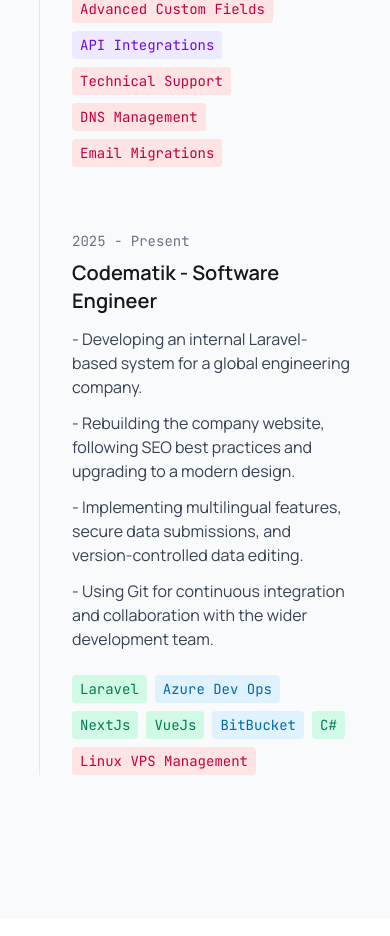
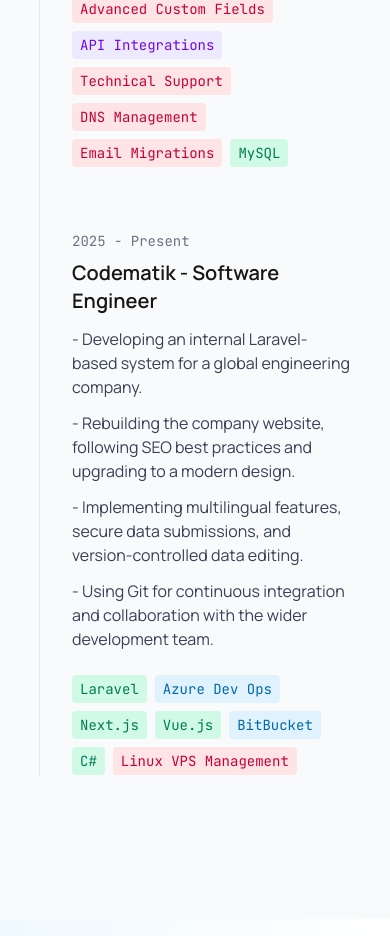
Before and after one commit to Joesanity/portfolio2025, a Next.js app: page / in a window 390 px wide. Shown: the part 3040-3976 px from the top of the page. Built offline with nearby package versions, Linux system fonts and the light colour scheme.

Commit message:
Tags + Projects
- Converted Work Experience Tags into global element to be reused
- Added projects section with titles, images, urls and tags.
- Included button reusable button component

```diff
--- a/app/page.tsx
+++ b/app/page.tsx
@@ -1,9 +1,11 @@
-import WorkExperienceItems from "@/components/elements/workexperienceitem";
+import WorkExperienceItems from "@/components/sections/workexperienceitems";
 import Cloud from "@/components/sections/cloud";
 import Image from "next/image";
 import { FaGithub } from "react-icons/fa";
 import { FaLinkedin } from "react-icons/fa";
 import { TbFileCv } from "react-icons/tb";
+import Tag from "@/components/elements/tag";
+import ProjectItems from "@/components/sections/projectitems";
 
 export default function Home() {
   return (
@@ -11,7 +13,7 @@
       className="
     bg-gray-50"
     >
-      <section className=" bg-linear-to-br from-sky-50 via-white to-emerald-50">
+      <section className="bg-linear-to-br from-sky-50 via-white to-emerald-50">
         <div className="w-4/5 mx-auto flex gap-6 py-20 items-stretch">
           <div className="flex flex-col w-1/2 gap-3">
             <div className="border border-gray-200 shadow-lg rounded-t-xl p-6 bg-white">
@@ -73,9 +75,22 @@
       </section>
 
       <section className="w-4/5 mx-auto py-20">
-        <h2 className="text-4xl font-bold font-sans mb-12 text-center">Experience</h2>
+        <h2 className="text-4xl font-bold font-sans mb-12 text-center">
+          Experience
+        </h2>
         <div className="border-l border-gray-200 pl-8 space-y-12">
           <WorkExperienceItems />
+        </div>
+      </section>
+
+      <section className="bg-linear-to-br from-sky-50 via-white to-emerald-50 py-20">
+        <div className="w-4/5 mx-auto">
+          <h2 className="text-4xl font-bold font-sans mb-12 text-center">
+            Projects
+          </h2>
+          <div>
+            <ProjectItems />
+          </div>
         </div>
       </section>
     </main>
--- a/components/elements/button.tsx
+++ b/components/elements/button.tsx
@@ -9,7 +9,7 @@
 }) {
 
     if (isButton) {
-        classes += "border border-gray-200 shadow-lg px-8 py-4 bg-emerald-500 text-white rounded hover:bg-emerald-600 duration-200 hover:scale-105"
+        classes = "border border-gray-200 shadow-lg px-8 py-4 bg-emerald-500 text-white rounded hover:bg-emerald-600 duration-200 hover:scale-105 " + classes
     }
 
     if (isInternal) {
--- /dev/null
+++ b/components/elements/tag.tsx
@@ -0,0 +1,47 @@
+export default function Tag({ tag }: { tag: string }) {
+  const getTagColor = (tag: string) => {
+    const lower = tag.toLowerCase();
+    if (
+      // Programming Languages, Frameworks, Databases
+      ["php", "c#", "laravel", "next.js", "vue.js", "mysql", "react", "tailwind"].some((t) =>
+        lower.includes(t)
+      )
+    )
+      return "emerald";
+    if (
+      // Software, Tools, Version Control
+      ["wordpress", "elementor", "divi", "bitbucket", "azure", "vercel"].some((t) =>
+        lower.includes(t)
+      )
+    )
+      return "sky";
+    if (
+      // Marketing, Optimisation, Speed
+      ["seo", "keyword", "optimisation", "performance", "accessibility"].some((t) => lower.includes(t))
+    )
+      return "amber";
+    if (
+      // Domains, DevOps, Technical Systems, Support
+      ["dns", "linux", "management", "support", "email", "custom fields"].some(
+        (t) => lower.includes(t)
+      )
+    )
+      return "rose";
+    if (
+      // Plugins, Components, Systems, Packages
+      ["plugin", "api", "acf", "auth"].some((t) => lower.includes(t))
+    )
+      return "violet";
+    return "gray";
+  };
+
+  return (
+    <span
+      className={`bg-${getTagColor(tag)}-100 text-${getTagColor(
+        tag
+      )}-700 px-2 py-1 rounded text-sm font-mono`}
+    >
+      {tag}
+    </span>
+  );
+}
--- /dev/null
+++ b/components/sections/projectitems.tsx
@@ -0,0 +1,96 @@
+import Button from "../elements/button";
+import Tag from "../elements/tag";
+
+export default function ProjectItems() {
+  const projects = [
+    {
+      title: "Codematik Company Website",
+      description:
+        "Created company website for Codematik - tags, url, and image to be added.",
+      image: "https://placehold.co/600x400",
+      url: "https://oakstoneconstruction.co.uk",
+      tags: ["WordPress", "PHP", "Elementor", "SEO", "Performance"],
+    },
+    {
+      title: "RSVP Wedding Form",
+      description:
+        "Created a simple wedding form that allows people to RSVP to the wedding and stores the data - needs image, url, and tags",
+      image: "https://placehold.co/600x400",
+      url: "https://zeekdesign.co.uk",
+      tags: ["Next.js", "React", "Tailwind CSS", "Vercel", "Accessibility"],
+    },
+    {
+      title: "Zombie God Website",
+      description:
+        "Built a website for the Zombie God Steam Game - Needs Image, Url, Tags",
+      image: "https://placehold.co/600x400",
+      url: "#",
+      tags: ["Laravel", "Vue.js", "MySQL", "Auth", "Azure DevOps"],
+    },
+    {
+      title: "Zeek Blog System",
+      description:
+        "AI Blog Post Manager with Reviews and WordPress integration - Needs Image, Url, Tags",
+      image: "https://placehold.co/600x400",
+      url: "#",
+      tags: ["Laravel", "Vue.js", "MySQL", "Auth", "Azure DevOps"],
+    },
+    {
+      title: "Team Flux",
+      description:
+        "Created a simple web design company template - Needs Image, Url, Tags",
+      image: "https://placehold.co/600x400",
+      url: "#",
+      tags: ["Laravel", "Vue.js", "MySQL", "Auth", "Azure DevOps"],
+    },
+    {
+      title: "Pro Fitting Driveways",
+      description:
+        "Driveways website created by myself entirely - Needs Image, Url, Tags",
+      image: "https://placehold.co/600x400",
+      url: "#",
+      tags: ["Laravel", "Vue.js", "MySQL", "Auth", "Azure DevOps"],
+    },
+        {
+      title: "Sales Scoreboard - t3 folder btw for when you lose it.",
+      description:
+        "Sales scoreboard that allows you to track the sales someone makes, as well as adding and removing sales people - Needs Image, Url, Tags",
+      image: "https://placehold.co/600x400",
+      url: "#",
+      tags: ["Laravel", "Vue.js", "MySQL", "Auth", "Azure DevOps"],
+    },
+  ];
+
+  return (
+    <div className="grid md:grid-cols-2 gap-8">
+      {projects.map((project) => (
+        <div
+          key={project.title}
+          className="bg-white border border-gray-200 rounded-xl shadow-lg overflow-hidden"
+        >
+          <img
+            src={project.image}
+            alt={project.title}
+            className="w-full h-96 object-cover"
+          />
+          <div className="p-6">
+            <h3 className="text-xl font-semibold">{project.title}</h3>
+            <p className="text-gray-600 mt-2">{project.description}</p>
+            <div className="flex flex-wrap gap-2 pt-3 mb-6">
+              {project.tags.map((tag, index) => (
+                <Tag tag={tag} key={index} />
+              ))}
+            </div>
+            <Button
+              label="Visit Site"
+              href={project.url}
+              isInternal={false}
+              isButton={true}
+              classes=" !py-2"
+            ></Button>
+          </div>
+        </div>
+      ))}
+    </div>
+  );
+}
--- a/components/elements/workexperienceitem.tsx
+++ b/components/sections/workexperienceitems.tsx
@@ -1,3 +1,5 @@
+import Tag from "../elements/tag";
+
 export default function WorkExperienceItems() {
   type WorkExperienceItem = {
     date: string;
@@ -42,6 +44,7 @@
         "Technical Support",
         "DNS Management",
         "Email Migrations",
+        "MySQL"
       ],
     },
     {
@@ -56,8 +59,8 @@
       tags: [
         "Laravel",
         "Azure Dev Ops",
-        "NextJs",
-        "VueJs",
+        "Next.js",
+        "Vue.js",
         "BitBucket",
         "C#",
         "Linux VPS Management",
@@ -65,28 +68,7 @@
     },
   ];
 
-  const getTagColor = (tag: string) => {
-    const lower = tag.toLowerCase();
-    if (
-      ["php", "c#", "laravel", "nextjs", "vuejs"].some((t) => lower.includes(t))
-    )
-      return "emerald";
-    if (
-      ["wordpress", "elementor", "divi", "bitbucket", "azure"].some((t) =>
-        lower.includes(t)
-      )
-    )
-      return "sky";
-    if (["seo", "keyword", "optimisation"].some((t) => lower.includes(t)))
-      return "amber";
-    if (
-      ["dns", "linux", "management", "support", "email", "custom fields"].some((t) => lower.includes(t))
-    )
-      return "rose";
-    if (["plugin", "api", "acf"].some((t) => lower.includes(t)))
-      return "violet";
-    return "gray";
-  };
+
 
   const workExperienceItemsHTML = workExperienceItemsData.map((item) => (
     <article key={item.title} className="mb-16 relative">
@@ -101,12 +83,7 @@
       <div className="flex flex-wrap gap-2 mt-6">
         {item.tags &&
           item.tags.map((tag, index) => (
-            <span
-              key={index}
-              className={`bg-${getTagColor(tag)}-100 text-${getTagColor(tag)}-700 px-2 py-1 rounded text-sm font-mono`}
-            >
-              {tag}
-            </span>
+            <Tag tag={tag} key={index} />
           ))}
       </div>
     </article>
```
